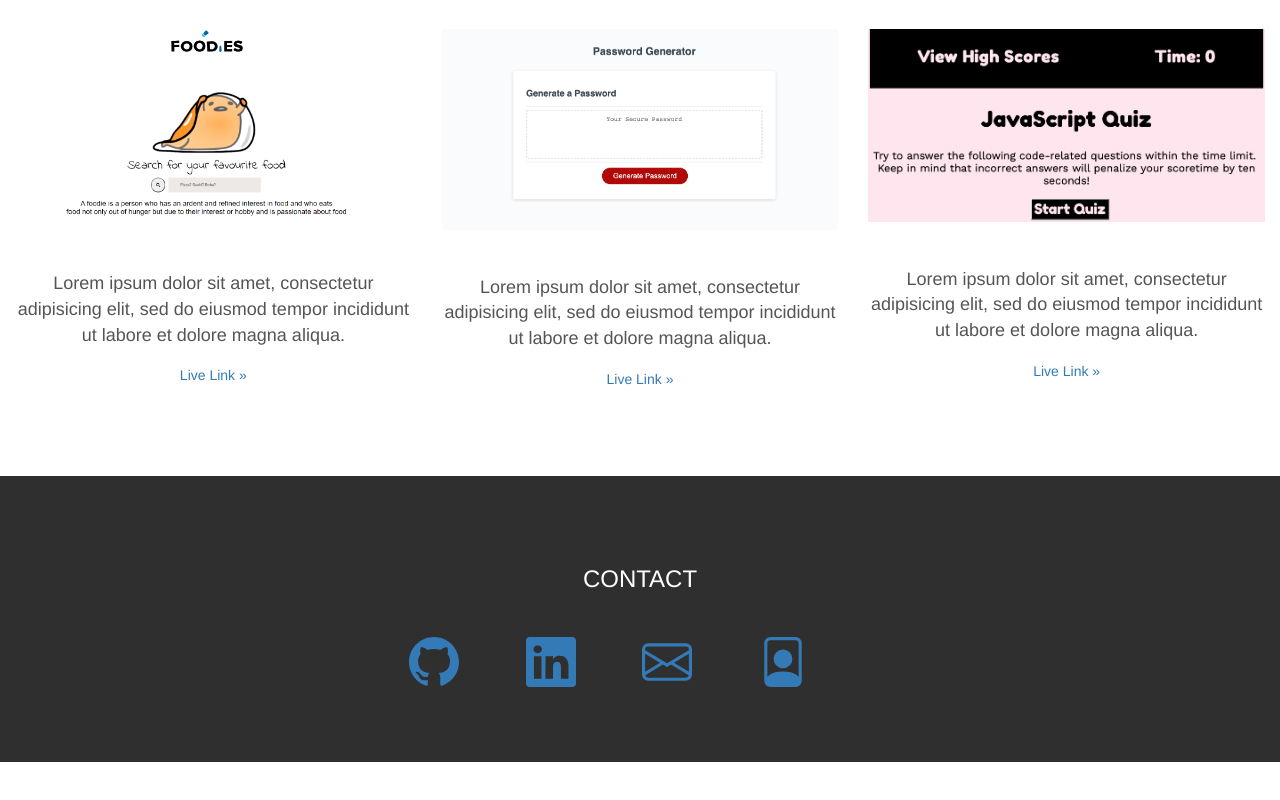
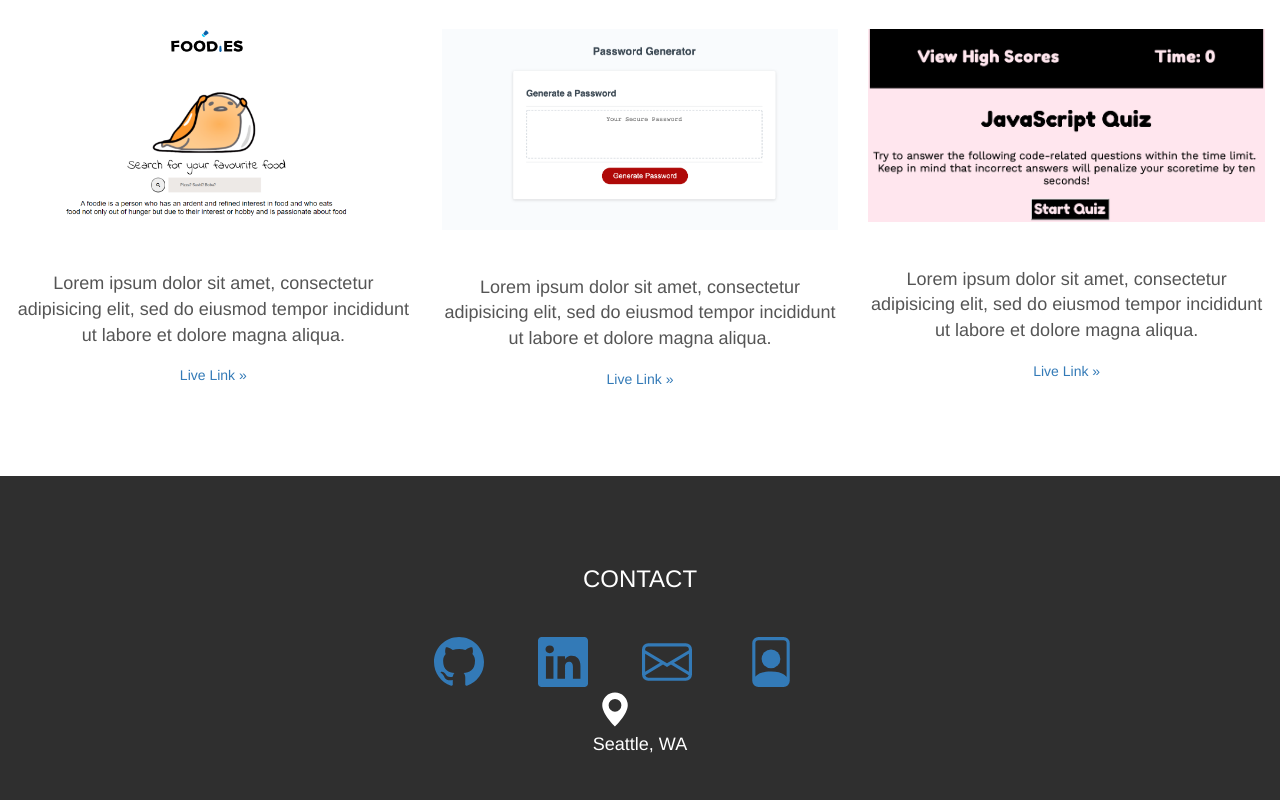
Before and after one commit to ctinengyn/Updated-Portfolio, a plain HTML site: page index.html in a window 1280 px wide. Shown: the part 1249-2049 px from the top of the page. Before the commit the page ends 2011 px from the top, so only its background shows below. Drawn offline with nearby package versions, Linux system fonts and the light colour scheme.

Commit message:
Location icon

```diff
--- a/index.html
+++ b/index.html
@@ -124,6 +124,13 @@
                 <path d="M8 10a3 3 0 1 0 0-6 3 3 0 0 0 0 6z" />
             </svg></a>
 
+        <br>
+
+        <svg xmlns="http://www.w3.org/2000/svg" width="34" height="35" fill="currentColor" class="bi bi-geo-alt-fill"
+            viewBox="0 0 16 16">
+            <path d="M8 16s6-5.686 6-10A6 6 0 0 0 2 6c0 4.314 6 10 6 10zm0-7a3 3 0 1 1 0-6 3 3 0 0 1 0 6z" />
+        </svg>
+        <p>Seattle, WA</p>
 
     </footer>
 
--- a/style.css
+++ b/style.css
@@ -55,5 +55,5 @@ p {
 }
 
 svg {
-    margin-right: 5%;
+    margin-right: 4%;
 }
```
